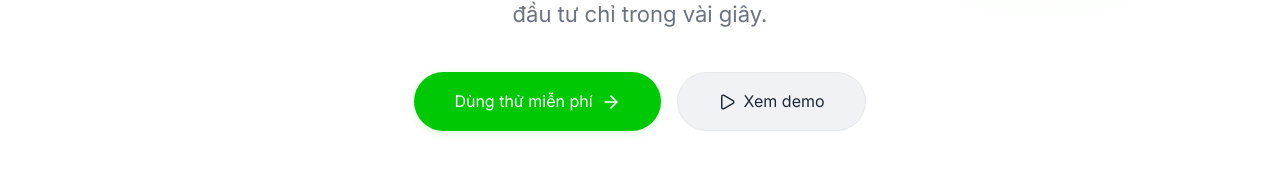
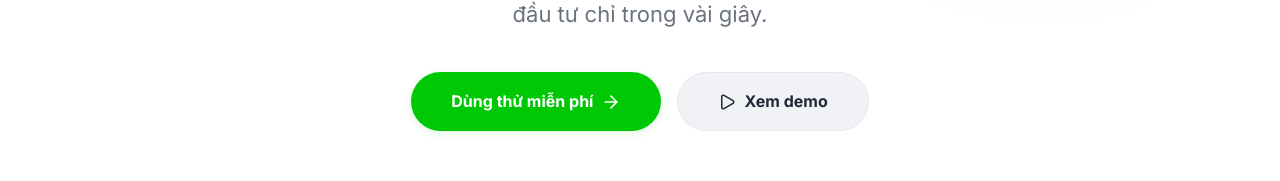
Before and after one commit to lephucchi/fese_hackathon, a Next.js app in the folder frontend/: page / in a window 1280 px wide. Shown: the part 475-656 px from the top of the page. Built offline with nearby package versions, Linux system fonts and the light colour scheme; no server answers.

Commit message:
Update flow in CTA Buttons

```diff
--- a/frontend/src/app/page.tsx
+++ b/frontend/src/app/page.tsx
@@ -3,18 +3,32 @@
 import { Navigation } from '@/components/shared/Navigation';
 import { Hero, FeatureHighlights, HowItWorks, Pricing, Footer, AuthModal } from '@/components/landing';
 import { useState } from 'react';
+import { useAuth } from '@/hooks/useAuth';
+import { useRouter } from 'next/navigation';
 
 export default function Home() {
   const [showAuthModal, setShowAuthModal] = useState(false);
+  const { isAuthenticated } = useAuth();
+  const router = useRouter();
+
+  const handleGetStarted = () => {
+    if (isAuthenticated) {
+      // Already logged in, go to dashboard
+      router.push('/dashboard');
+    } else {
+      // Not logged in, show auth modal
+      setShowAuthModal(true);
+    }
+  };
 
   return (
     <div style={{ background: 'var(--background)', minHeight: '100vh', width: '100%', overflowX: 'hidden' }}>
       <Navigation onLoginClick={() => setShowAuthModal(true)} />
       <main style={{ width: '100%' }}>
-        <Hero onGetStarted={() => setShowAuthModal(true)} />
+        <Hero onGetStarted={handleGetStarted} />
         <FeatureHighlights />
         <HowItWorks />
-        <Pricing onGetStarted={() => setShowAuthModal(true)} />
+        <Pricing onGetStarted={handleGetStarted} />
       </main>
       <Footer />
       <AuthModal isOpen={showAuthModal} onClose={() => setShowAuthModal(false)} />
--- a/frontend/src/components/landing/Hero.tsx
+++ b/frontend/src/components/landing/Hero.tsx
@@ -116,6 +116,7 @@ export function Hero({ onGetStarted }: HeroProps) {
               style={{
                 padding: '16px 40px',
                 fontSize: '16px',
+                fontWeight: 700,
                 display: 'flex',
                 alignItems: 'center',
                 gap: '8px',
@@ -126,10 +127,12 @@ export function Hero({ onGetStarted }: HeroProps) {
               <ArrowRight size={20} />
             </button>
             <button
+              onClick={onGetStarted}
               className="btn-secondary interactive-scale"
               style={{
                 padding: '16px 40px',
                 fontSize: '16px',
+                fontWeight: 700,
                 display: 'flex',
                 alignItems: 'center',
                 gap: '8px',
```
